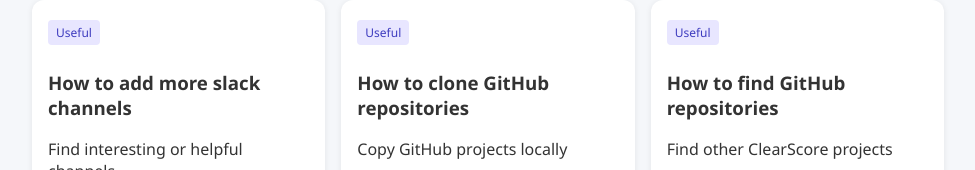
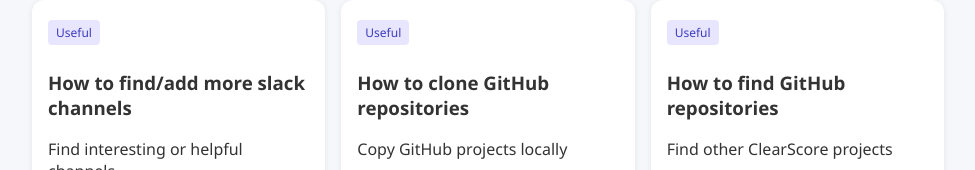
Before and after one commit to NathanVoong/final-year-project, a React (Vite) app in the folder onboarding-app/: page / in a window 1280 px wide. Shown: the part 1239-1409 px from the top of the page, without its empty margins (152-1127 px from the left). Built offline with nearby package versions, Linux system fonts and the light colour scheme.

Commit message:
FE-29: Small copy change

```diff
--- a/onboarding-app/src/pages/Home/Home.tsx
+++ b/onboarding-app/src/pages/Home/Home.tsx
@@ -49,7 +49,7 @@
                 <div className="grid">
                     {[
                         {
-                            title: "How to add more slack channels",
+                            title: "How to find/add more slack channels",
                             description: "Find interesting or helpful channels",
                             destination: "/more-slack-channels"
                         },
```
